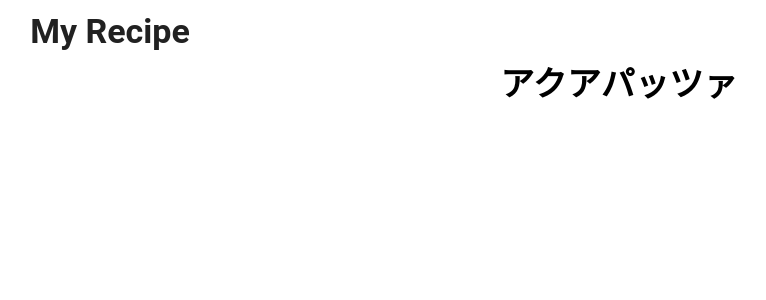
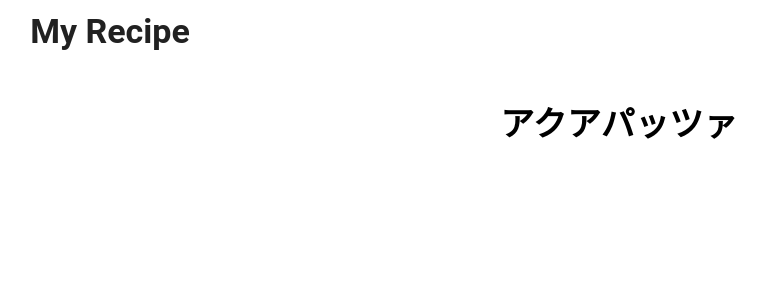
Before and after one commit to nkserveren26/myrecipe-frontend, a React (Create React App) app: page /recipes/1 in a window 1280 px wide. Shown: the top 300 px of the page, without its empty margins (21-787 px from the left). Built offline with nearby package versions, Linux system fonts and the light colour scheme.

Commit message:
React-Player追加

```diff
--- a/package.json
+++ b/package.json
@@ -16,6 +16,7 @@
     "@types/react-dom": "^18.3.0",
     "react": "^18.3.1",
     "react-dom": "^18.3.1",
+    "react-player": "^2.16.0",
     "react-router-dom": "^6.24.0",
     "react-scripts": "5.0.1",
     "react-scroll": "^1.9.0",
--- a/src/components/page/RecipePage.tsx
+++ b/src/components/page/RecipePage.tsx
@@ -1,5 +1,6 @@
 import { Box, Typography } from "@mui/material";
 import React from "react";
+import ReactPlayer from "react-player";
 import { useParams } from "react-router-dom";
 
 export const RecipePage: React.FC = () => {
@@ -17,7 +18,7 @@ export const RecipePage: React.FC = () => {
 
     // 例: データを配列から取得
     const recipes = [
-        { id: 1, name: 'Recipe 1', description: 'This is recipe 1' },
+        { id: 1, name: "アクアパッツァ", videoUrl: "https://www.youtube.com/watch?v=dQw4w9WgXcQ" },
         { id: 2, name: 'Recipe 2', description: 'This is recipe 2' },
         // その他のレシピデータ
     ];
@@ -31,8 +32,9 @@ export const RecipePage: React.FC = () => {
 
     return (
         <>
-            <Box>
-                <Typography paddingBottom={3} fontWeight="bold" variant="h4">アクアパッツァ</Typography>
+            <Box pt={5}>
+                <Typography pb={3} fontWeight="bold" variant="h4">{recipe.name}</Typography>
+                <ReactPlayer url={recipe.videoUrl} />
             </Box>
         </>
     );
```
Also changed, not shown: 1 other file (tests, documents, lock files or other folders).
